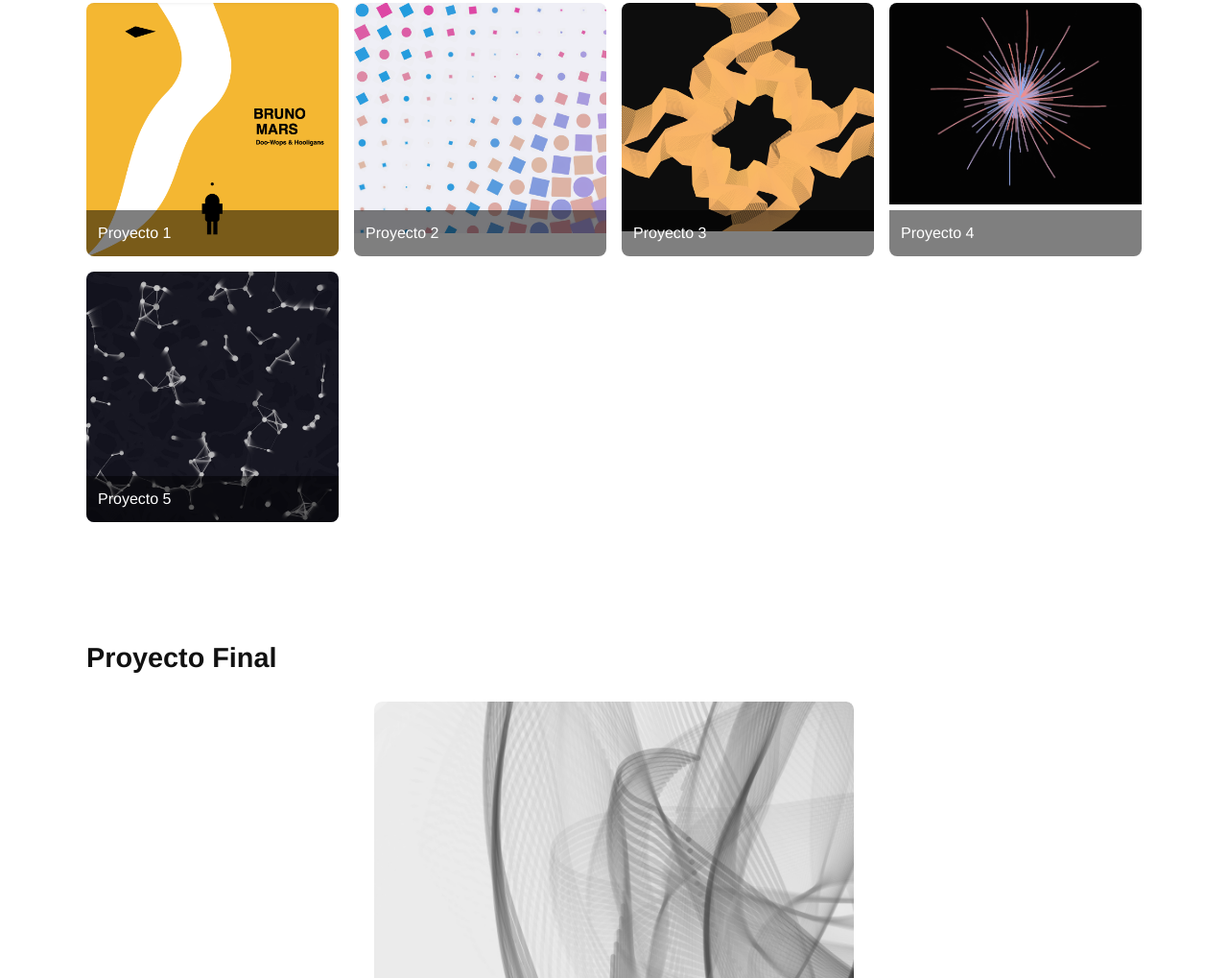
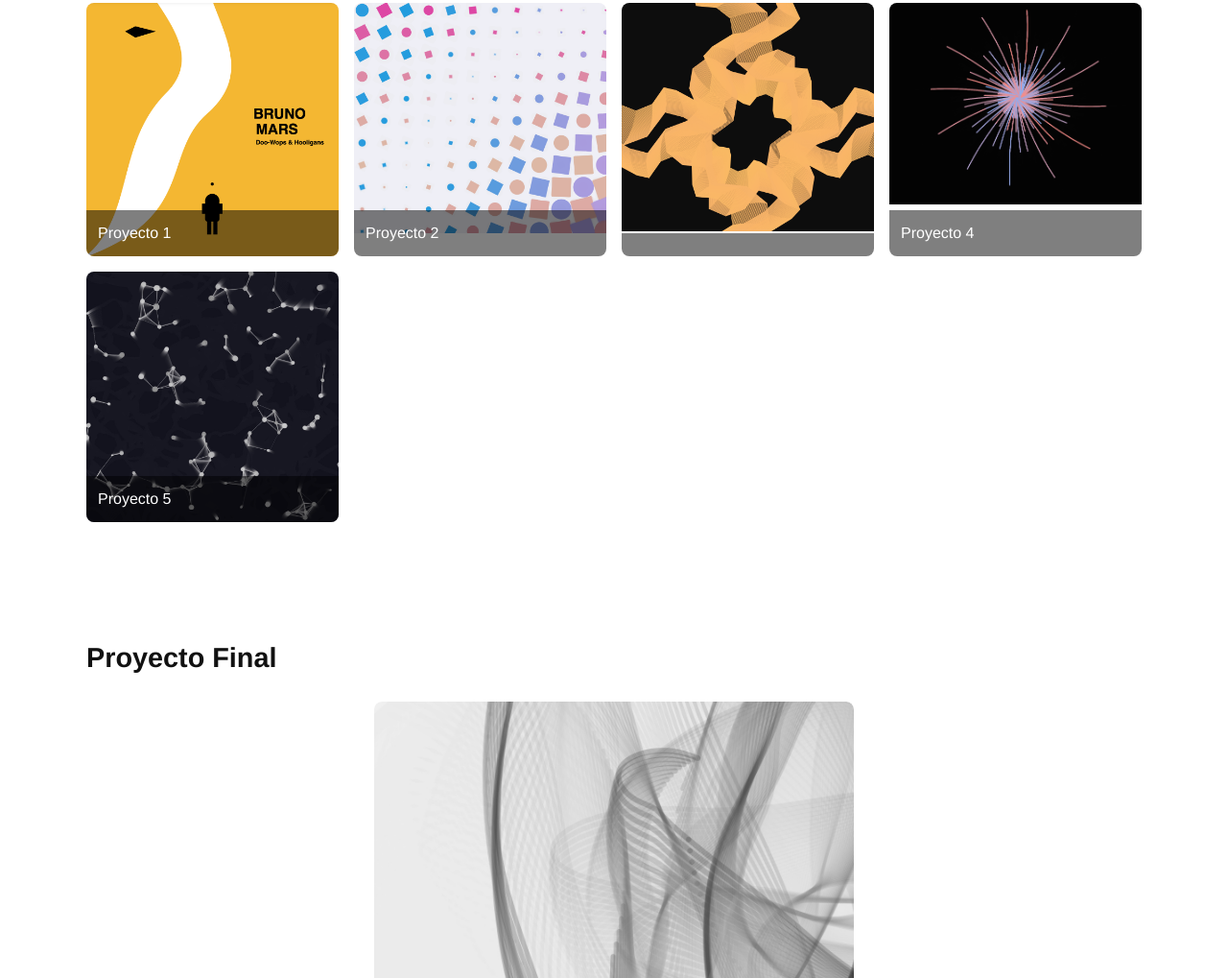
Before and after one commit to RocioM23/Imagen-escrita, a plain HTML site: page index.html in a window 1280 px wide. Shown: the part 1017-2036 px from the top of the page at 96% size. Drawn offline with Linux system fonts and the light colour scheme.

Commit message:
prueba javi

```diff
--- a/index.html
+++ b/index.html
@@ -50,7 +50,7 @@
         </a>
         <a class="thumb" href="proyecto-3.html" target="_blank" rel="noopener noreferrer">
           <img src="imagenesss/encargo3.png" alt="Proyecto 3" />
-          <div class="caption">Proyecto 3</div>
+          <div class="caption"></div>
         </a>
         <a class="thumb" href="proyecto-4.html" target="_blank" rel="noopener noreferrer">
           <img src="imagenesss/encargo4.png" alt="Proyecto 4" />
```
